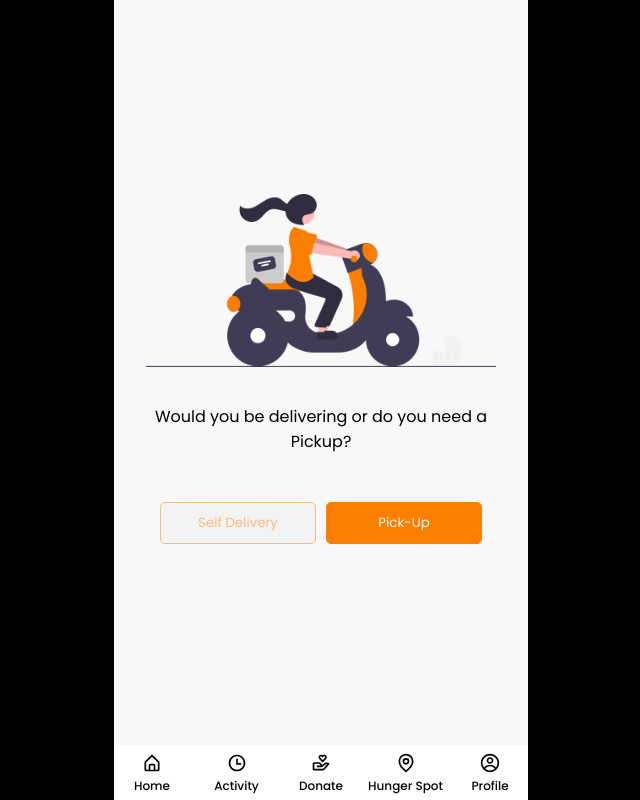
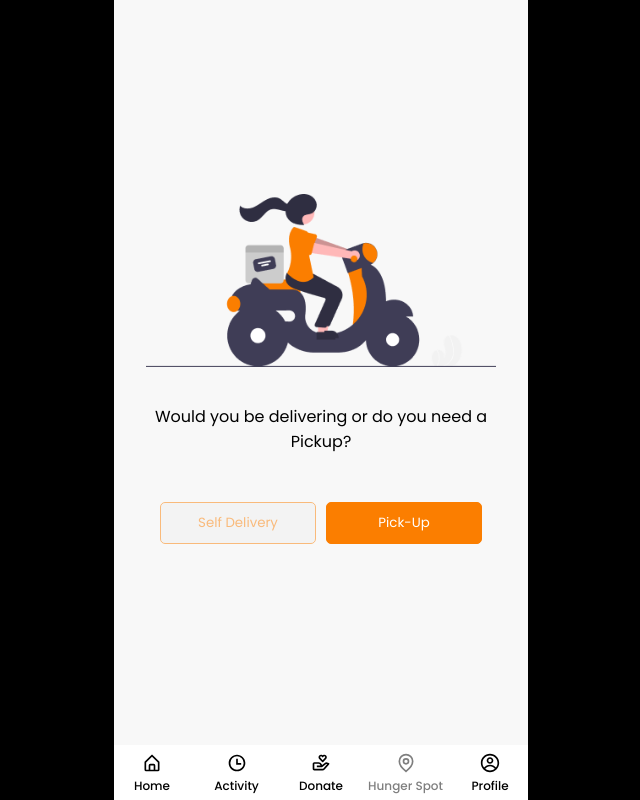
Before and after one commit to mansisindhu/seva-the-food-sharing-app, a React (Create React App) app: page /delivery in a window 1280 px wide. Shown: the whole page, without its empty margins (319-959 px from the left). Built offline with nearby package versions, Linux system fonts and the light colour scheme; no server answers.

Commit message:
Added links to bottom navbar

```diff
--- a/src/components/BottomNavbar/BottomNavbar.jsx
+++ b/src/components/BottomNavbar/BottomNavbar.jsx
@@ -4,30 +4,39 @@ import { GrLocation } from "react-icons/gr";
 import { RiTimeLine } from "react-icons/ri";
 
 import styles from "./bottomNavbar.module.css";
+import { Link } from "react-router-dom";
 
 const BottomNavbar = () => {
   return (
     <div className={styles.navbar}>
+      <Link to="/">
         <div className={styles.link}>
           <BiHomeAlt className={styles.icon} />
           <p className={styles.link_text}>Home</p>
         </div>
+      </Link>
+      <Link to="/">
         <div className={styles.link}>
           <RiTimeLine className={styles.icon} />
           <p className={styles.link_text}>Activity</p>
         </div>
+      </Link>
+      <Link to="/donationType">
         <div className={styles.link}>
           <BiDonateHeart className={styles.icon} />
           <p className={styles.link_text}>Donate</p>
         </div>
-      <div className={styles.link}>
+      </Link>
+      <div className={[styles.link, styles.disable].join(" ")}>
         <GrLocation className={styles.icon} />
         <p className={styles.link_text}>Hunger Spot</p>
       </div>
+      <Link to="/profile">
         <div className={styles.link}>
           <CgProfile className={styles.icon} />
           <p className={styles.link_text}>Profile</p>
         </div>
+      </Link>
     </div>
   );
 };
--- a/src/components/BottomNavbar/bottomNavbar.module.css
+++ b/src/components/BottomNavbar/bottomNavbar.module.css
@@ -27,3 +27,8 @@
   font-size: 12px;
   line-height: 13px;
 }
+
+.disable {
+  opacity: 0.5;
+  cursor: not-allowed;
+}
```
Lines whose indentation alone changed are shown as unchanged.
